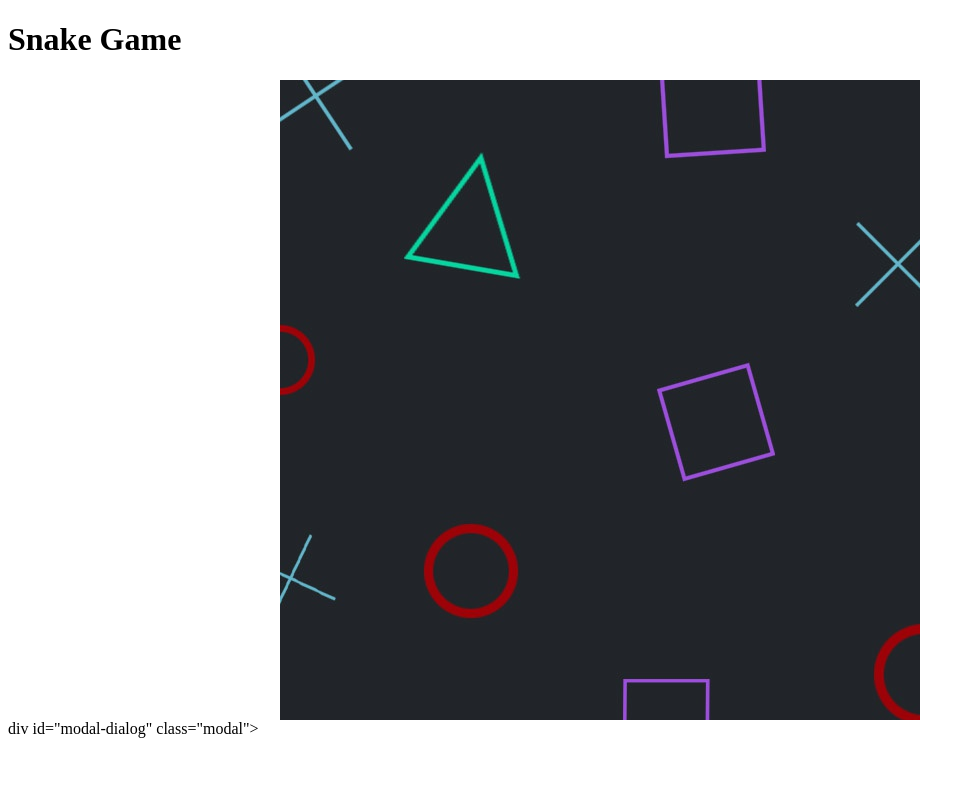
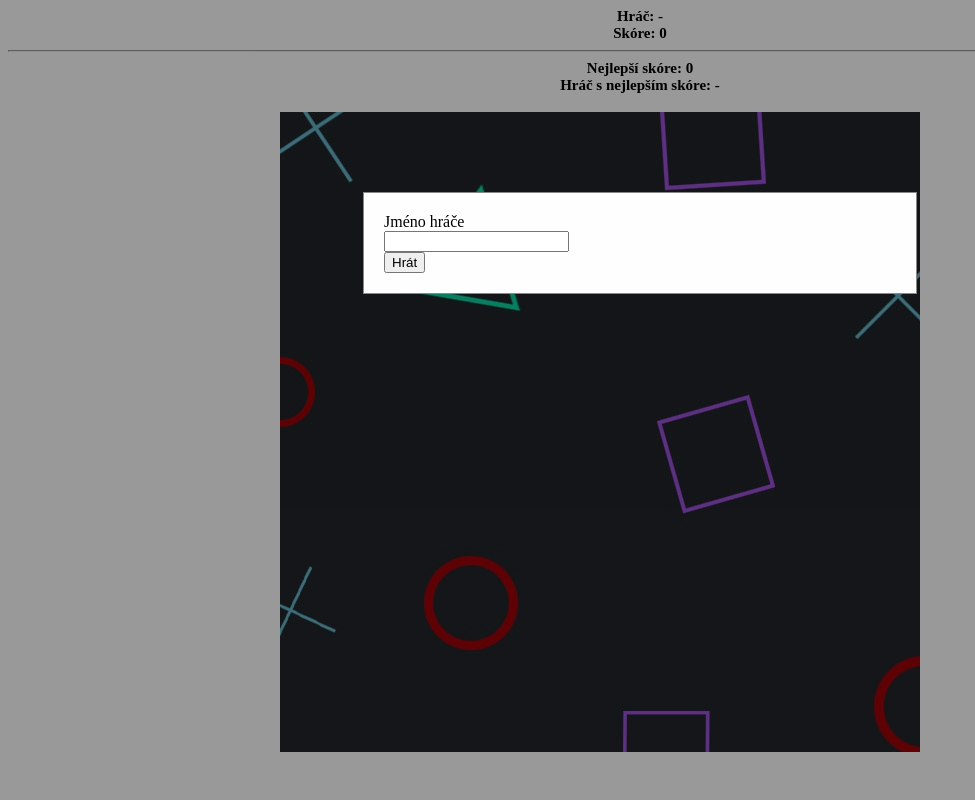
Before and after one commit to wadziha/Snake-game, a plain HTML site: page index.html in a window 1280 px wide. Shown: the top 800 px of the page, without its empty margins (0-975 px from the left). Drawn offline with Linux system fonts and the light colour scheme.

Commit message:
Update index.html

```diff
--- a/index.html
+++ b/index.html
@@ -4,20 +4,21 @@
     <meta charset="UTF-8">
     <meta http-equiv="X-UA-Compatible" content="IE=edge">
     <meta name="viewport" content="width=device-width, initial-scale=1.0">
-    <title>Game-Snake</title>
+    <title>Snake</title>
     <link rel="stylesheet" href="style.css">
-
-<script src="snake.js"></script>
-
-    <script src="app.js"></script>
-
 </head>
 <body>
-    <H1>Snake Game</H1>
+
+<div id="aktualni_Hrac">Hráč: -</div>
+<div id="aktualni_skore">Skóre: 0</div>
+<hr>
+<div id="nej_vysledek">Nejlepší skóre: 0</div>
+<div id="nej_hrac">Hráč s nejlepším skóre: -</div>
+<br>
 <div class="plocha">
 <div id="hraci_plocha"></div>
 </div>
-        div id="modal-dialog" class="modal">
+<div id="modal-dialog" class="modal">
     <div class="modal-content">
 
         <!-- v atributu action je js ktery zabranuje refresh stranky-->
@@ -32,5 +33,4 @@
 </body>
 <script src="modal.js"></script>
 <script src="snake.js"></script>
-
 </html>
```
Lines whose indentation alone changed are shown as unchanged.
